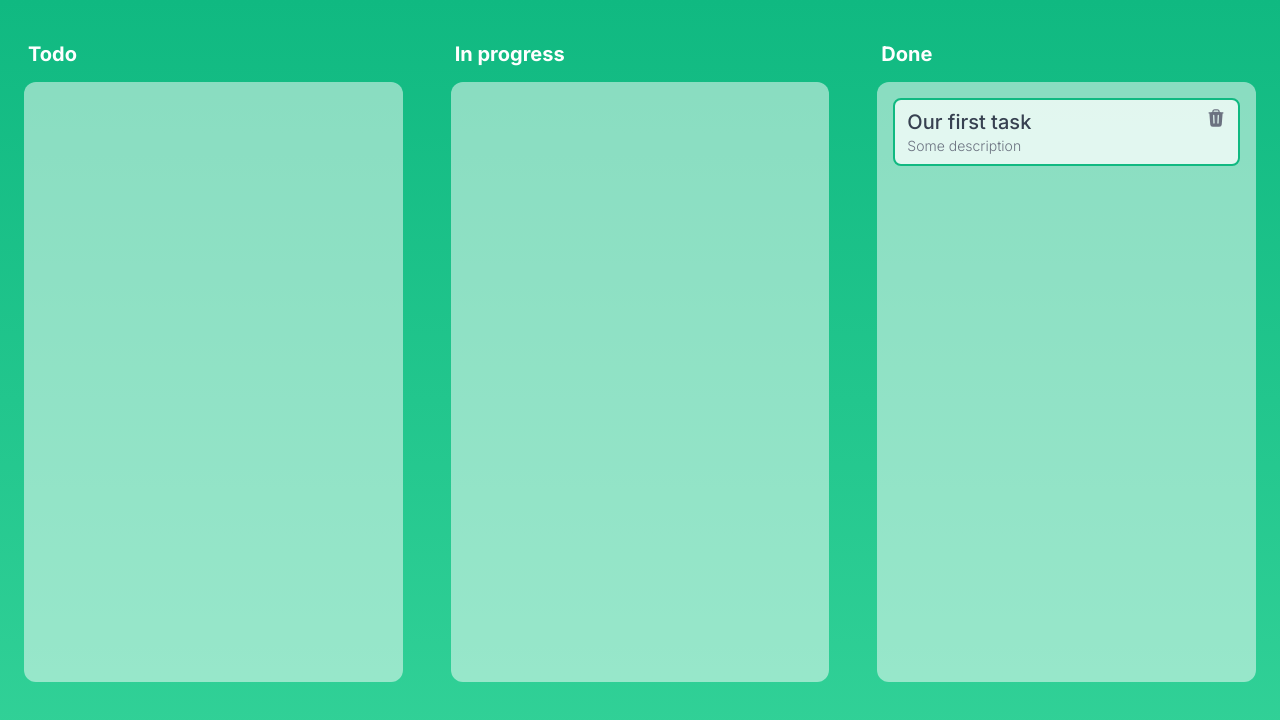
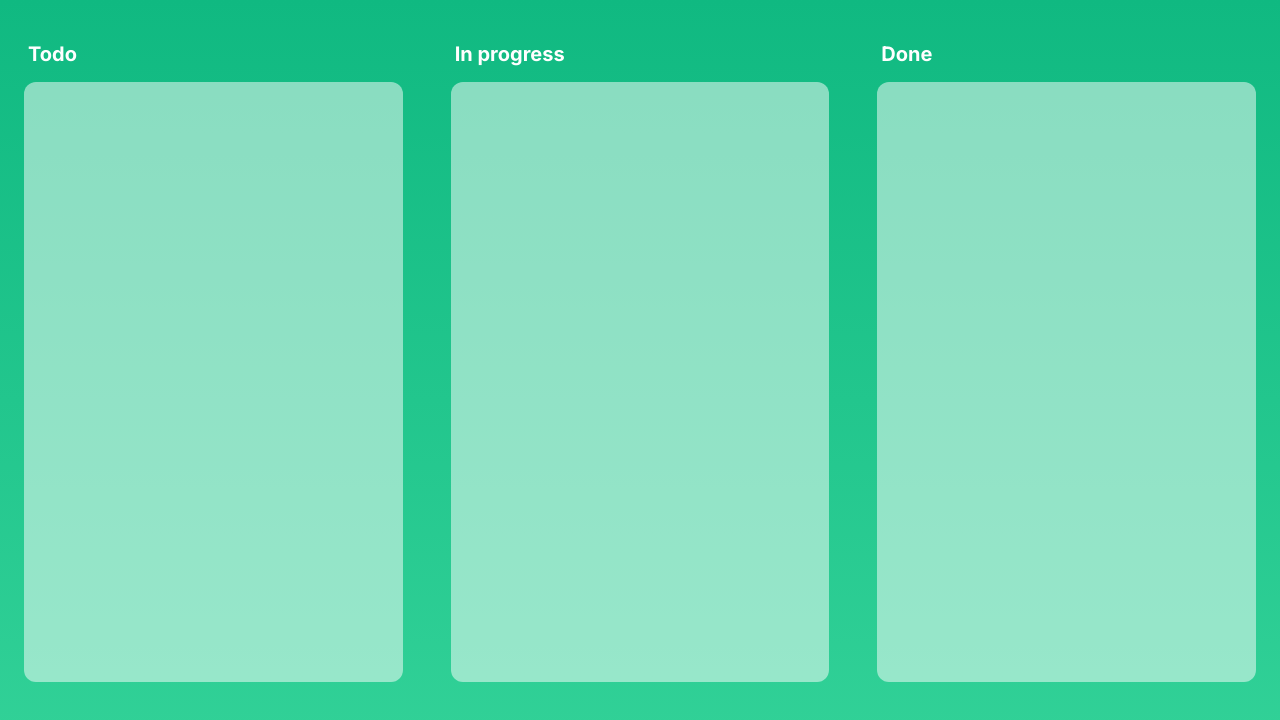
Before and after one commit to lmac-1/zustand-play, a Next.js app: page / in a window 1280 px wide. Shown: the top 720 px of the page. Built offline with nearby package versions, Linux system fonts and the light colour scheme.

Commit message:
Adds basic zustand configuration

```diff
--- a/components/column.tsx
+++ b/components/column.tsx
@@ -1,28 +1,27 @@
-import { Task } from "./task";
-
-const tasks = [
-  {
-    id: "1234",
-    title: "Our first task",
-    description: "Some description",
-    status: "DONE",
-  },
-];
+import { useMemo } from 'react';
+import { useTaskStore } from '@/lib/store';
+import { Task } from './task';
 
 export const Column = ({
   title,
-  status,
+  status
 }: {
   title: string;
   status: string;
 }) => {
-  const filteredTasks = tasks.filter((task) => task.status === status);
+  const tasks = useTaskStore(state => state.tasks);
+
+  // useMemo means that we only recalculate the filtered tasks when the tasks or status changes
+  const filteredTasks = useMemo(
+    () => tasks.filter(task => task.status === status),
+    [tasks, status]
+  );
 
   return (
-    <section className="h-[600px] flex-1">
-      <h2 className="text-white font-bold ml-1 font-2xl">{title}</h2>
-      <div className="h-full w-full rounded-xl bg-white/50 p-4 mt-3.5">
-        {filteredTasks.map((task) => (
+    <section className='h-[600px] flex-1'>
+      <h2 className='font-2xl ml-1 font-bold text-white'>{title}</h2>
+      <div className='mt-3.5 h-full w-full rounded-xl bg-white/50 p-4'>
+        {filteredTasks.map(task => (
           <Task key={task.id} {...task} />
         ))}
       </div>
--- /dev/null
+++ b/lib/store.ts
@@ -0,0 +1,42 @@
+import { create } from 'zustand';
+import { v4 as uuid } from 'uuid';
+
+export type Status = 'TODO' | 'IN_PROGRESS' | 'DONE';
+
+export type Task = {
+  id: string;
+  title: string;
+  description?: string;
+  status: Status;
+};
+
+export type State = {
+  tasks: Task[];
+};
+
+export type Actions = {
+  addTask: (title: string, description?: string) => void;
+  removeTask: (id: string) => void;
+  updateTask: (id: string, status: Status) => void;
+};
+
+export const useTaskStore = create<State & Actions>()(set => ({
+  tasks: [],
+  addTask: (title: string, description?: string) =>
+    set(state => ({
+      tasks: [
+        ...state.tasks,
+        { id: uuid(), title, description, status: 'TODO' }
+      ]
+    })),
+  removeTask: (id: string) =>
+    set(state => ({
+      tasks: state.tasks.filter(task => task.id != id)
+    })),
+  updateTask: (id: string, status: Status) =>
+    set(state => ({
+      tasks: state.tasks.map(task =>
+        task.id === id ? { ...task, status } : task
+      )
+    }))
+}));
--- a/package.json
+++ b/package.json
@@ -12,12 +12,14 @@
     "next": "14.0.2",
     "react": "^18",
     "react-dom": "^18",
+    "uuid": "^9.0.1",
     "zustand": "^4.4.6"
   },
   "devDependencies": {
     "@types/node": "^20",
     "@types/react": "^18",
     "@types/react-dom": "^18",
+    "@types/uuid": "^9.0.7",
     "autoprefixer": "^10.0.1",
     "clsx": "^2.0.0",
     "eslint": "^8",
```
Also changed, not shown: 1 other file (tests, documents, lock files or other folders).
